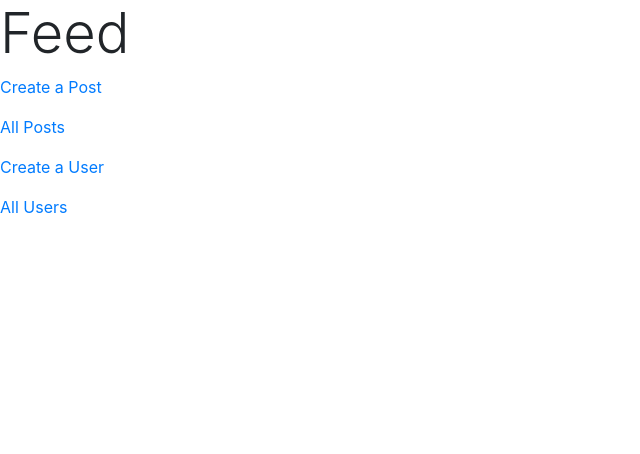
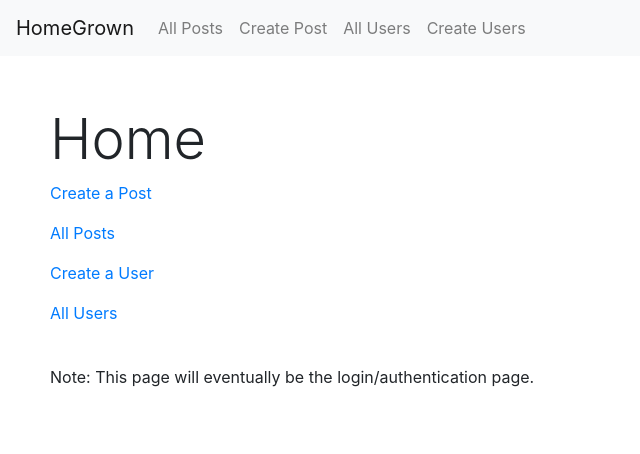
Before and after one commit to rrc4/homegrown, a Python web app: template templates/index.html in a window 1280 px wide. Shown: the top 454 px of the page, without its empty margins (0-640 px from the left). Run offline with Jinja, Linux system fonts and the light colour scheme; the template is opened without the code that fills it, so the values that code supplies are empty; some libraries are stand-ins or nearby versions.

Commit message:
Added basic navbar, bug fixes, and some styling

```diff
--- a/db.py
+++ b/db.py
@@ -22,11 +22,11 @@ def close_db_connection():
 
 def create_user(first_name, last_name, email, password, phone, rating, active):
     query = '''
-        INSERT INTO "user" (first_name, last_name, email, phone, password, rating, active)
-        VALUES (%(first_name)s, %(last_name)s, %(email)s, %(phone)s, %(password)s, %(rating)s, %(active)s)
+        INSERT INTO "user" (first_name, last_name, email, password, phone, rating, active)
+        VALUES (%(first_name)s, %(last_name)s, %(email)s, %(password)s, %(phone)s, %(rating)s, %(active)s)
     '''
     g.cursor.execute(query, {'first_name': first_name, 'last_name': last_name, 'email': email,
-                             'phone': phone, 'password': password, 'rating': rating, 'active': active})
+                             'password': password, 'phone': phone, 'rating': rating, 'active': active})
     g.connection.commit()
     return g.cursor.rowcount
 
--- a/templates/base.html
+++ b/templates/base.html
@@ -14,11 +14,37 @@
     </head>
 
     <body>
-        {% for message in get_flashed_messages() %}
-            <div class="alert alert-primary"><strong>Flash Message</strong>: {{ message }}</div>
-        {% endfor %}
+        <nav class="navbar navbar-expand-lg navbar-light bg-light">
+            <a class="navbar-brand" href="{{ url_for('index') }}">HomeGrown</a>
+            <button class="navbar-toggler" type="button" data-toggle="collapse" data-target="#navbarSupportedContent" aria-controls="navbarSupportedContent" aria-expanded="false" aria-label="Toggle navigation">
+                <span class="navbar-toggler-icon"></span>
+            </button>
 
-        {% block content %}
-        {% endblock %}
+            <div class="collapse navbar-collapse" id="navbarSupportedContent">
+                <ul class="navbar-nav mr-auto">
+                    <li class="nav-item">
+                        <a class="nav-link" href="{{ url_for('all_posts') }}">All Posts</a>
+                    </li>
+                    <li class="nav-item">
+                        <a class="nav-link" href="{{ url_for('create_post') }}">Create Post</a>
+                    </li>
+                    <li class="nav-item">
+                        <a class="nav-link" href="{{ url_for('all_users') }}">All Users</a>
+                    </li>
+                    <li class="nav-item">
+                        <a class="nav-link" href="{{ url_for('create_user') }}">Create Users</a>
+                    </li>
+                </ul>
+            </div>
+        </nav>
+
+        <div style="padding: 50px">
+            {% for message in get_flashed_messages() %}
+                <div class="alert alert-primary"><strong>Flash Message</strong>: {{ message }}</div>
+            {% endfor %}
+
+            {% block content %}
+            {% endblock %}
+        </div>
     </body>
 </html>
--- a/templates/index.html
+++ b/templates/index.html
@@ -3,9 +3,11 @@
 {% block title %}HomeGrown{% endblock %}
 
 {% block content %}
-    <h1 class="display-4">Feed</h1>
+    <h1 class="display-4">Home</h1>
     <p><a href="{{ url_for('create_post') }}">Create a Post</a></p>
     <p><a href="{{ url_for('all_posts') }}">All Posts</a></p>
     <p><a href="{{ url_for('create_user') }}">Create a User</a></p>
     <p><a href="{{ url_for('all_users') }}">All Users</a></p>
+    <br>
+    <p>Note: This page will eventually be the login/authentication page.</p>
 {% endblock %}
--- a/templates/post-form.html
+++ b/templates/post-form.html
@@ -30,6 +30,4 @@
 
         {{ form.submit(class_="btn btn-primary") }}
     </form>
-    <br>
-    <a href="{{ url_for('feed') }}">Home</a>
 {% endblock %}
```
Also changed, not shown: application.py (+8 -8 lines), templates/all-posts.html (+0 -9 lines), templates/all-users.html (+3 -5 lines), templates/user-form.html (+3 -5 lines).
